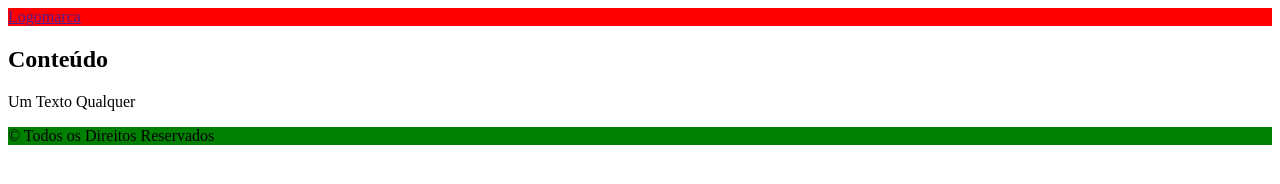
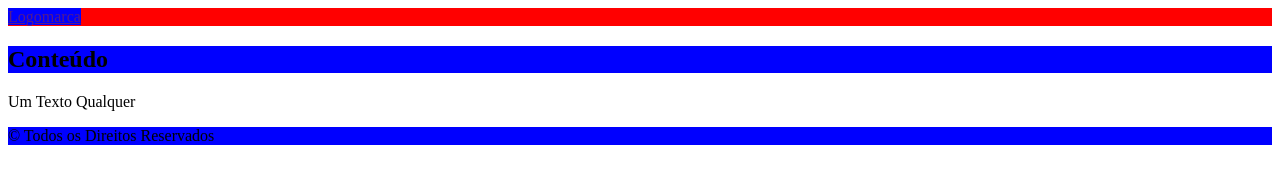
Before and after one commit to herculeslcdev/css-basico, a plain HTML site: page index.html in a window 1280 px wide. Drawn offline with Linux system fonts and the light colour scheme.

Commit message:
Seletores CSS

```diff
--- a/index.html
+++ b/index.html
@@ -8,30 +8,33 @@
         header {
             background-color: red;
         }
-        footer {
+        #footer {
             background: green;
+        }
+        .logomarca {
+            background-color: blue;
         }
     </style>
 </head>
 <body>
-    <header>
+    <header id="header">
         <div>
             <div>
-                <a href="">
+                <a href="" class="logomarca">
                     Logomarca
                 </a>
             </div>
         </div>
     </header>
-    <main>
+    <main id="content">
         <section>
-            <h1>Conteúdo</h1>
+            <h1 class="logomarca">Conteúdo</h1>
+            <p>Um Texto Qualquer</p>
         </section>
     </main>
-    <p>Um Texto Qualquer</p>
     <div>
-        <footer>
-            <p>&copy; Todos os Direitos Reservados</p>
+        <footer id="footer">
+            <p  class="logomarca">&copy; Todos os Direitos Reservados</p>
         </footer>
     </div>
 </body>
```
